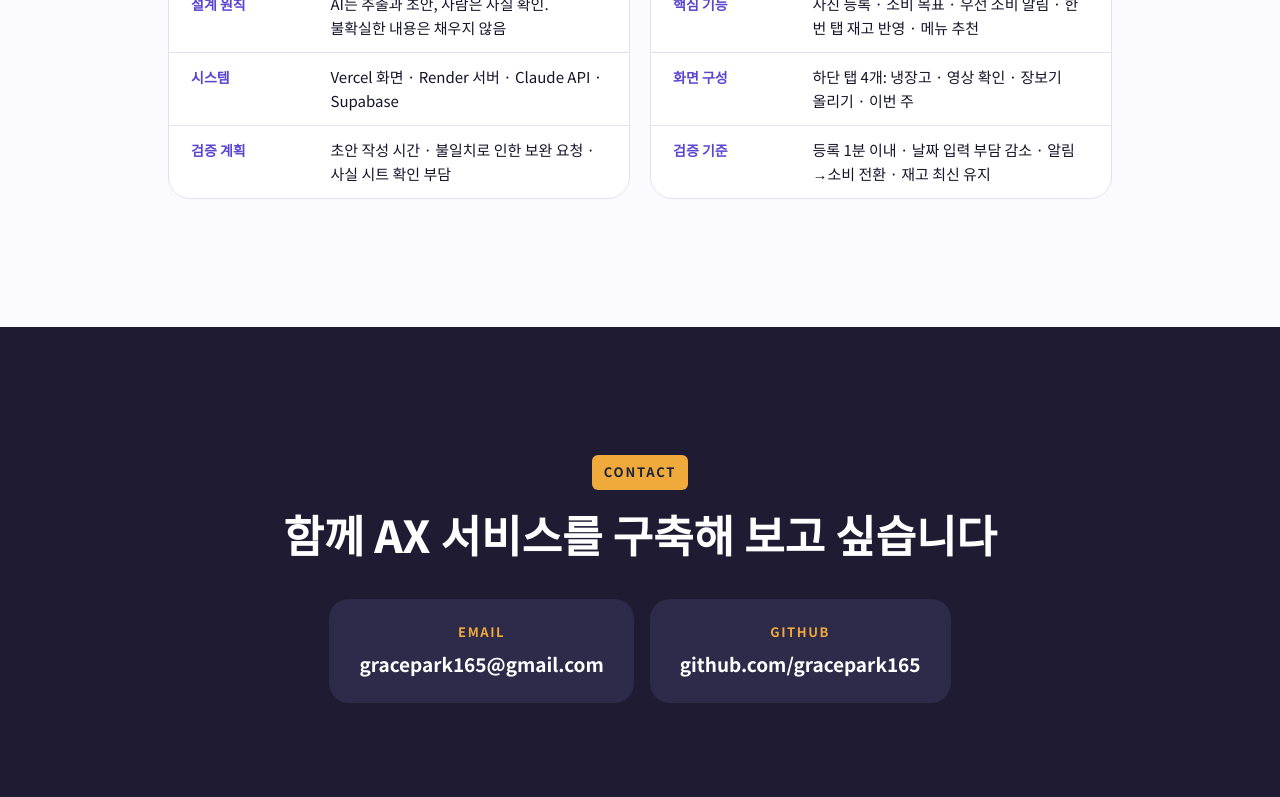
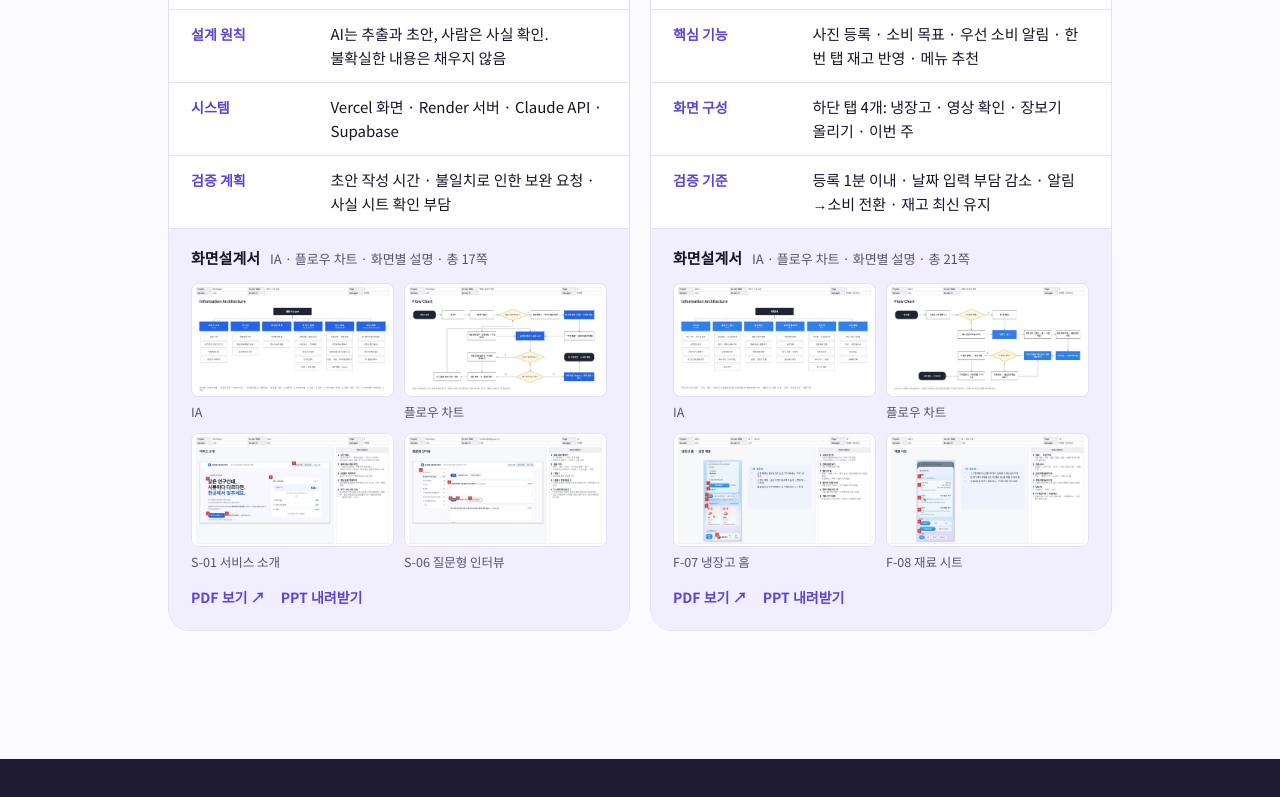
Before and after one commit to gracepark165/portfolio, a plain HTML site: page index.html in a window 1280 px wide. Shown: the part 5254-6051 px from the top of the page. Drawn offline with Linux system fonts and the light colour scheme.

Commit message:
화면설계서(IRB Helper·냉집사) PDF·PPT 추가와 미리보기 반영
Co-Authored-By: Claude Opus 5.5 <noreply@anthropic.com>
Claude-Session: https://claude.ai/code/session_019uza4vLGUXR9gHMEJ9XEh9

```diff
--- a/index.html
+++ b/index.html
@@ -328,7 +328,7 @@ body{word-break:keep-all;overflow-wrap:break-word}
 .ux-grid{display:grid;grid-template-columns:repeat(2,minmax(0,1fr));gap:12px}
 .ux-grid div{background:var(--surface);border:1px solid var(--line);border-radius:18px;padding:18px}
 .ux-grid b{display:block;font-size:17px;margin-bottom:6px}.ux-grid p{font-size:14.5px;color:var(--muted);line-height:1.65}
-.docs{display:grid;grid-template-columns:repeat(3,minmax(0,1fr));gap:12px}
+.docs{display:grid;grid-template-columns:repeat(4,minmax(0,1fr));gap:12px}
 .docs a{display:flex;flex-direction:column;gap:4px;padding:18px 20px;border-radius:18px;background:var(--navy);color:#fff;text-decoration:none}
 .docs a:first-child{background:var(--accent-fill)}
 .docs small{font-size:12px;font-weight:700;letter-spacing:.08em;opacity:.8}.docs b{font-size:16px;overflow-wrap:anywhere}
@@ -347,6 +347,18 @@ body{word-break:keep-all;overflow-wrap:break-word}
 .br-row dd{margin:0;font-size:15px;line-height:1.6}
 @media (max-width:900px){.brief-grid{grid-template-columns:1fr}}
 @media (max-width:520px){.br-row{grid-template-columns:1fr;gap:2px}.nav a[href="#briefs"]{display:none}}
+/* 화면설계서 미리보기 */
+.sb{border-top:1px solid var(--line);padding:16px 22px 20px;background:var(--soft)}
+.sb-head{display:flex;flex-wrap:wrap;align-items:baseline;gap:4px 10px;margin-bottom:12px}
+.sb-head b{font-size:15px;font-weight:800}
+.sb-head span{font-size:13px;color:var(--muted)}
+.sb-row{display:grid;grid-template-columns:repeat(2,minmax(0,1fr));gap:10px}
+.sb-row a{display:flex;flex-direction:column;gap:4px;text-decoration:none;color:var(--muted);font-size:12.5px}
+.sb-row img{display:block;width:100%;aspect-ratio:16/9;object-fit:cover;border-radius:8px;border:1px solid var(--line);background:#fff;transition:transform .2s}
+.sb-row a:hover img{transform:translateY(-2px)}
+.sb-links{display:flex;gap:16px;margin-top:12px;flex-wrap:wrap}
+.sb-links a{font-size:14px;font-weight:700;color:var(--accent-text);text-decoration:none}
+@media (max-width:900px){.docs{grid-template-columns:repeat(2,minmax(0,1fr))}}
 /* 서비스 한눈에 */
 .svc-grid{display:grid;grid-template-columns:repeat(4,minmax(0,1fr));gap:18px}
 .svc{background:var(--surface);border:1px solid var(--line);border-radius:22px;overflow:hidden;display:flex;flex-direction:column}
@@ -503,15 +515,17 @@ section{padding-block:clamp(72px,10vw,128px)}
 </div></section>
 
 <section id="briefs" class="home"><div class="wrap">
-  <div class="sec-head"><span class="eyebrow">Planning Docs</span><h2>기획서 한눈에 보기</h2><p class="muted">두 프로젝트의 기획서를 한 장으로 요약했습니다. 전체 기획서는 각 카드에서 열 수 있습니다.</p></div>
+  <div class="sec-head"><span class="eyebrow">Planning Docs</span><h2>기획서 한눈에 보기</h2><p class="muted">두 프로젝트의 기획서를 한 장으로 요약하고, 실제 화면으로 만든 화면설계서(IA · 플로우 차트 · 화면별 설명)를 함께 붙였습니다.</p></div>
   <div class="brief-grid">
   <div class="brief">
     <div class="br-head"><span class="br-tag">기획서 요약</span><h4>IRB Helper 기획서 요약</h4><a href="plan-irb.html">전체 기획서 보기 →</a></div>
     <dl><div class="br-row"><dt>한 줄 정의</dt><dd>연구계획서를 입력하면 공용IRB 신청 서류 초안을 만드는 웹 서비스</dd></div><div class="br-row"><dt>대상</dt><dd>공용IRB 신규 심의를 준비하는 연구자와 연구 실무자</dd></div><div class="br-row"><dt>해결할 문제</dt><dd>같은 연구 정보를 여러 서류에 옮기며 생기는 불일치와 보완 요청</dd></div><div class="br-row"><dt>목표</dt><dd>반복 입력 줄이기 · 빈칸은 질문으로 · 서류의 기준은 하나로</dd></div><div class="br-row"><dt>핵심 기능</dt><dd>유형별 질문 · 계획서 정보 추출 · 연구 사실 시트 · PI 확인 목록 · HWPX 생성</dd></div><div class="br-row"><dt>설계 원칙</dt><dd>AI는 추출과 초안, 사람은 사실 확인. 불확실한 내용은 채우지 않음</dd></div><div class="br-row"><dt>시스템</dt><dd>Vercel 화면 · Render 서버 · Claude API · Supabase</dd></div><div class="br-row"><dt>검증 계획</dt><dd>초안 작성 시간 · 불일치로 인한 보완 요청 · 사실 시트 확인 부담</dd></div></dl>
+    <div class="sb"><div class="sb-head"><b>화면설계서</b><span>IA · 플로우 차트 · 화면별 설명 · 총 17쪽</span></div><div class="sb-row"><a href="docs/IRB_Helper_storyboard_v1.0.pdf#page=4" target="_blank" rel="noopener"><img src="img/sb/irb-04.jpg" alt="화면설계서 IA" loading="lazy"><span>IA</span></a><a href="docs/IRB_Helper_storyboard_v1.0.pdf#page=5" target="_blank" rel="noopener"><img src="img/sb/irb-05.jpg" alt="화면설계서 플로우 차트" loading="lazy"><span>플로우 차트</span></a><a href="docs/IRB_Helper_storyboard_v1.0.pdf#page=9" target="_blank" rel="noopener"><img src="img/sb/irb-09.jpg" alt="화면설계서 S-01 서비스 소개" loading="lazy"><span>S-01 서비스 소개</span></a><a href="docs/IRB_Helper_storyboard_v1.0.pdf#page=14" target="_blank" rel="noopener"><img src="img/sb/irb-14.jpg" alt="화면설계서 S-06 질문형 인터뷰" loading="lazy"><span>S-06 질문형 인터뷰</span></a></div><div class="sb-links"><a href="docs/IRB_Helper_storyboard_v1.0.pdf" target="_blank" rel="noopener">PDF 보기 ↗</a><a href="docs/IRB_Helper_storyboard_v1.0.pptx">PPT 내려받기</a></div></div>
   </div>
   <div class="brief">
     <div class="br-head"><span class="br-tag">기획서 요약</span><h4>냉집사 기획서 요약</h4><a href="plan-fridge.html">전체 기획서 보기 →</a></div>
     <dl><div class="br-row"><dt>한 줄 정의</dt><dd>입력은 최소로, 먼저 먹을 재료는 앱이 알려 주는 냉장고 관리 웹 앱</dd></div><div class="br-row"><dt>대상</dt><dd>냉장고 속 재료를 다 기억하지 못하는 1~2인 가구</dd></div><div class="br-row"><dt>해결할 문제</dt><dd>재료를 잊어 버리게 되고, 기존 앱은 입력 부담이 커서 오래 못 씀</dd></div><div class="br-row"><dt>팀 · 내 역할</dt><dd>2인 팀 · 박여운: 팀 리더 — 프로젝트를 이끌며 UX/UI 사용성과 디자인에 집중</dd></div><div class="br-row"><dt>UX 원칙</dt><dd>첫 사용 장벽 낮추기 · 입력 부담 줄이기 · 우선순위가 한눈에 · 결정 대신해 주기</dd></div><div class="br-row"><dt>핵심 기능</dt><dd>사진 등록 · 소비 목표 · 우선 소비 알림 · 한 번 탭 재고 반영 · 메뉴 추천</dd></div><div class="br-row"><dt>화면 구성</dt><dd>하단 탭 4개: 냉장고 · 영상 확인 · 장보기 올리기 · 이번 주</dd></div><div class="br-row"><dt>검증 기준</dt><dd>등록 1분 이내 · 날짜 입력 부담 감소 · 알림→소비 전환 · 재고 최신 유지</dd></div></dl>
+    <div class="sb"><div class="sb-head"><b>화면설계서</b><span>IA · 플로우 차트 · 화면별 설명 · 총 21쪽</span></div><div class="sb-row"><a href="docs/fridge_storyboard_v1.0.pdf#page=4" target="_blank" rel="noopener"><img src="img/sb/fridge-04.jpg" alt="화면설계서 IA" loading="lazy"><span>IA</span></a><a href="docs/fridge_storyboard_v1.0.pdf#page=5" target="_blank" rel="noopener"><img src="img/sb/fridge-05.jpg" alt="화면설계서 플로우 차트" loading="lazy"><span>플로우 차트</span></a><a href="docs/fridge_storyboard_v1.0.pdf#page=15" target="_blank" rel="noopener"><img src="img/sb/fridge-15.jpg" alt="화면설계서 F-07 냉장고 홈" loading="lazy"><span>F-07 냉장고 홈</span></a><a href="docs/fridge_storyboard_v1.0.pdf#page=16" target="_blank" rel="noopener"><img src="img/sb/fridge-16.jpg" alt="화면설계서 F-08 재료 시트" loading="lazy"><span>F-08 재료 시트</span></a></div><div class="sb-links"><a href="docs/fridge_storyboard_v1.0.pdf" target="_blank" rel="noopener">PDF 보기 ↗</a><a href="docs/fridge_storyboard_v1.0.pptx">PPT 내려받기</a></div></div>
   </div>
   </div>
 </div></section>
@@ -581,11 +595,13 @@ section{padding-block:clamp(72px,10vw,128px)}
   <div class="brief">
     <div class="br-head"><span class="br-tag">기획서 요약</span><h4>IRB Helper 기획서 요약</h4><a href="plan-irb.html">전체 기획서 보기 →</a></div>
     <dl><div class="br-row"><dt>한 줄 정의</dt><dd>연구계획서를 입력하면 공용IRB 신청 서류 초안을 만드는 웹 서비스</dd></div><div class="br-row"><dt>대상</dt><dd>공용IRB 신규 심의를 준비하는 연구자와 연구 실무자</dd></div><div class="br-row"><dt>해결할 문제</dt><dd>같은 연구 정보를 여러 서류에 옮기며 생기는 불일치와 보완 요청</dd></div><div class="br-row"><dt>목표</dt><dd>반복 입력 줄이기 · 빈칸은 질문으로 · 서류의 기준은 하나로</dd></div><div class="br-row"><dt>핵심 기능</dt><dd>유형별 질문 · 계획서 정보 추출 · 연구 사실 시트 · PI 확인 목록 · HWPX 생성</dd></div><div class="br-row"><dt>설계 원칙</dt><dd>AI는 추출과 초안, 사람은 사실 확인. 불확실한 내용은 채우지 않음</dd></div><div class="br-row"><dt>시스템</dt><dd>Vercel 화면 · Render 서버 · Claude API · Supabase</dd></div><div class="br-row"><dt>검증 계획</dt><dd>초안 작성 시간 · 불일치로 인한 보완 요청 · 사실 시트 확인 부담</dd></div></dl>
+    <div class="sb"><div class="sb-head"><b>화면설계서</b><span>IA · 플로우 차트 · 화면별 설명 · 총 17쪽</span></div><div class="sb-row"><a href="docs/IRB_Helper_storyboard_v1.0.pdf#page=4" target="_blank" rel="noopener"><img src="img/sb/irb-04.jpg" alt="화면설계서 IA" loading="lazy"><span>IA</span></a><a href="docs/IRB_Helper_storyboard_v1.0.pdf#page=5" target="_blank" rel="noopener"><img src="img/sb/irb-05.jpg" alt="화면설계서 플로우 차트" loading="lazy"><span>플로우 차트</span></a><a href="docs/IRB_Helper_storyboard_v1.0.pdf#page=9" target="_blank" rel="noopener"><img src="img/sb/irb-09.jpg" alt="화면설계서 S-01 서비스 소개" loading="lazy"><span>S-01 서비스 소개</span></a><a href="docs/IRB_Helper_storyboard_v1.0.pdf#page=14" target="_blank" rel="noopener"><img src="img/sb/irb-14.jpg" alt="화면설계서 S-06 질문형 인터뷰" loading="lazy"><span>S-06 질문형 인터뷰</span></a></div><div class="sb-links"><a href="docs/IRB_Helper_storyboard_v1.0.pdf" target="_blank" rel="noopener">PDF 보기 ↗</a><a href="docs/IRB_Helper_storyboard_v1.0.pptx">PPT 내려받기</a></div></div>
   </div>
 
   <h3 class="part"><i>7</i>제출 자료</h3>
   <div class="docs">
     <a href="plan-irb.html"><small>기획서</small><b>IRB Helper 기획서 보기</b></a>
+    <a href="docs/IRB_Helper_storyboard_v1.0.pdf" target="_blank" rel="noopener"><small>화면설계서 (PDF · 17쪽)</small><b>IA · 플로우 · 화면 설계 ↗</b></a>
     <a href="https://irb-helper.vercel.app/intro" target="_blank" rel="noopener"><small>서비스 링크</small><b>irb-helper.vercel.app ↗</b></a>
     <a href="https://github.com/gracepark165" target="_blank" rel="noopener"><small>소스코드</small><b>github.com/gracepark165 ↗</b></a>
   </div>
@@ -637,13 +653,15 @@ section{padding-block:clamp(72px,10vw,128px)}
   <div class="brief">
     <div class="br-head"><span class="br-tag">기획서 요약</span><h4>냉집사 기획서 요약</h4><a href="plan-fridge.html">전체 기획서 보기 →</a></div>
     <dl><div class="br-row"><dt>한 줄 정의</dt><dd>입력은 최소로, 먼저 먹을 재료는 앱이 알려 주는 냉장고 관리 웹 앱</dd></div><div class="br-row"><dt>대상</dt><dd>냉장고 속 재료를 다 기억하지 못하는 1~2인 가구</dd></div><div class="br-row"><dt>해결할 문제</dt><dd>재료를 잊어 버리게 되고, 기존 앱은 입력 부담이 커서 오래 못 씀</dd></div><div class="br-row"><dt>팀 · 내 역할</dt><dd>2인 팀 · 박여운: 팀 리더 — 프로젝트를 이끌며 UX/UI 사용성과 디자인에 집중</dd></div><div class="br-row"><dt>UX 원칙</dt><dd>첫 사용 장벽 낮추기 · 입력 부담 줄이기 · 우선순위가 한눈에 · 결정 대신해 주기</dd></div><div class="br-row"><dt>핵심 기능</dt><dd>사진 등록 · 소비 목표 · 우선 소비 알림 · 한 번 탭 재고 반영 · 메뉴 추천</dd></div><div class="br-row"><dt>화면 구성</dt><dd>하단 탭 4개: 냉장고 · 영상 확인 · 장보기 올리기 · 이번 주</dd></div><div class="br-row"><dt>검증 기준</dt><dd>등록 1분 이내 · 날짜 입력 부담 감소 · 알림→소비 전환 · 재고 최신 유지</dd></div></dl>
+    <div class="sb"><div class="sb-head"><b>화면설계서</b><span>IA · 플로우 차트 · 화면별 설명 · 총 21쪽</span></div><div class="sb-row"><a href="docs/fridge_storyboard_v1.0.pdf#page=4" target="_blank" rel="noopener"><img src="img/sb/fridge-04.jpg" alt="화면설계서 IA" loading="lazy"><span>IA</span></a><a href="docs/fridge_storyboard_v1.0.pdf#page=5" target="_blank" rel="noopener"><img src="img/sb/fridge-05.jpg" alt="화면설계서 플로우 차트" loading="lazy"><span>플로우 차트</span></a><a href="docs/fridge_storyboard_v1.0.pdf#page=15" target="_blank" rel="noopener"><img src="img/sb/fridge-15.jpg" alt="화면설계서 F-07 냉장고 홈" loading="lazy"><span>F-07 냉장고 홈</span></a><a href="docs/fridge_storyboard_v1.0.pdf#page=16" target="_blank" rel="noopener"><img src="img/sb/fridge-16.jpg" alt="화면설계서 F-08 재료 시트" loading="lazy"><span>F-08 재료 시트</span></a></div><div class="sb-links"><a href="docs/fridge_storyboard_v1.0.pdf" target="_blank" rel="noopener">PDF 보기 ↗</a><a href="docs/fridge_storyboard_v1.0.pptx">PPT 내려받기</a></div></div>
   </div>
 
   <h3 class="part"><i>6</i>제출 자료</h3>
   <div class="docs">
     <a href="plan-fridge.html"><small>기획서</small><b>냉집사 기획서 보기</b></a>
+    <a href="docs/fridge_storyboard_v1.0.pdf" target="_blank" rel="noopener"><small>화면설계서 (PDF · 21쪽)</small><b>IA · 플로우 · 화면 설계 ↗</b></a>
     <a href="https://planning2-gold.vercel.app/" target="_blank" rel="noopener"><small>서비스 링크</small><b>planning2-gold.vercel.app ↗</b></a>
-    <a href="https://github.com/gracepark165" target="_blank" rel="noopener"><small>소스코드</small><b>github.com/gracepark165 ↗</b></a>
+    <a href="https://github.com/gracepark165/planning2" target="_blank" rel="noopener"><small>소스코드</small><b>github.com/gracepark165/planning2 ↗</b></a>
   </div>
 </div></section>
 
```
Also changed, not shown: img/sb/fridge-04.jpg (added), img/sb/fridge-05.jpg (added), img/sb/fridge-15.jpg (added), img/sb/fridge-16.jpg (added), img/sb/irb-04.jpg (added), img/sb/irb-05.jpg (added), img/sb/irb-09.jpg (added), img/sb/irb-14.jpg (added), 4 other files.
